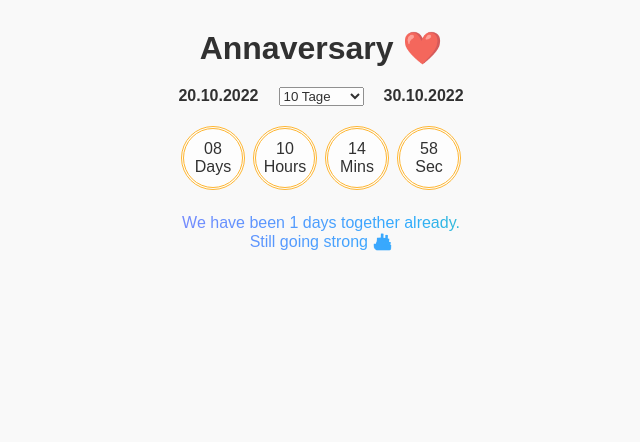
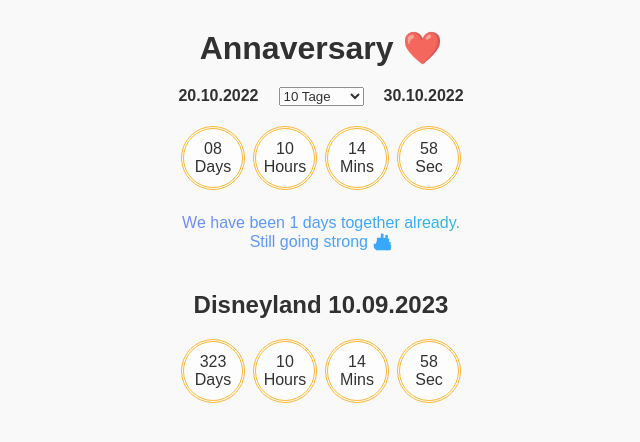
Before and after one commit to Glup3/anniversary-countdown, a React (Vite) app: page / in a window 1280 px wide. Shown: the top 442 px of the page, without its empty margins (319-959 px from the left). Built offline with nearby package versions, Linux system fonts and the light colour scheme.

Commit message:
add disneyland counter

```diff
--- a/src/App.tsx
+++ b/src/App.tsx
@@ -2,6 +2,7 @@
 import { type Duration, add, format } from 'date-fns'
 import { CountdownTimer } from './CountdownTimer'
 import { TotalDaysCounter } from './TotalDaysCounter'
+import { DisneylandTimer } from './DisneylandTimer'
 
 interface Milestone {
     text: string
@@ -121,6 +122,12 @@
             <CountdownTimer targetDate={targetDate} />
 
             <TotalDaysCounter startDate={ANNIVERSARY_DATE} />
+
+            <DisneylandTimer
+                style={{
+                    marginTop: '20px',
+                }}
+            />
         </div>
     )
 }
--- /dev/null
+++ b/src/DisneylandTimer.tsx
@@ -0,0 +1,26 @@
+import React from 'react'
+import { format } from 'date-fns'
+import { CountdownTimer } from './CountdownTimer'
+
+const DISNEYLAND_DATE = new Date('2023-09-10')
+
+interface DisneylandTimerProps {
+    style?: React.CSSProperties
+}
+
+export const DisneylandTimer = ({ style }: DisneylandTimerProps) => {
+    return (
+        <div
+            style={{
+                ...style,
+                display: 'flex',
+                flexDirection: 'column',
+                alignItems: 'center',
+            }}
+        >
+            <h2>Disneyland {format(DISNEYLAND_DATE, 'dd.MM.yyyy')}</h2>
+
+            <CountdownTimer targetDate={DISNEYLAND_DATE} />
+        </div>
+    )
+}
```
Also changed, not shown: 1 other file (tests, documents, lock files or other folders).
